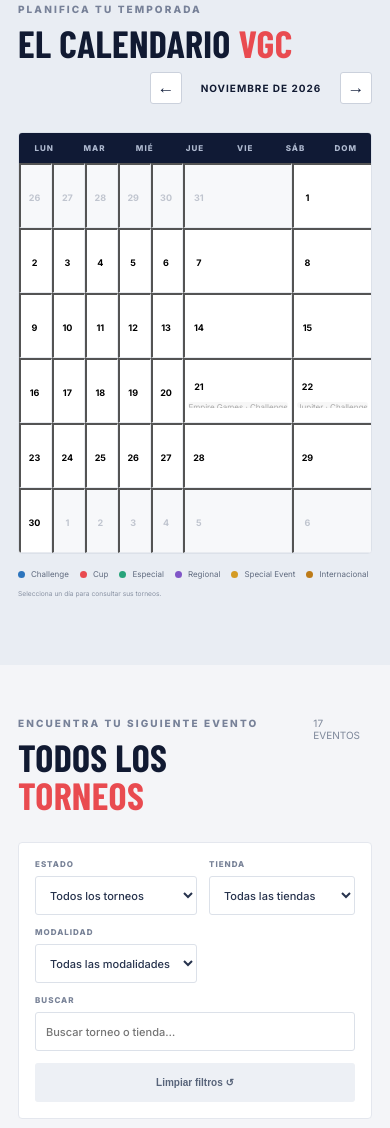
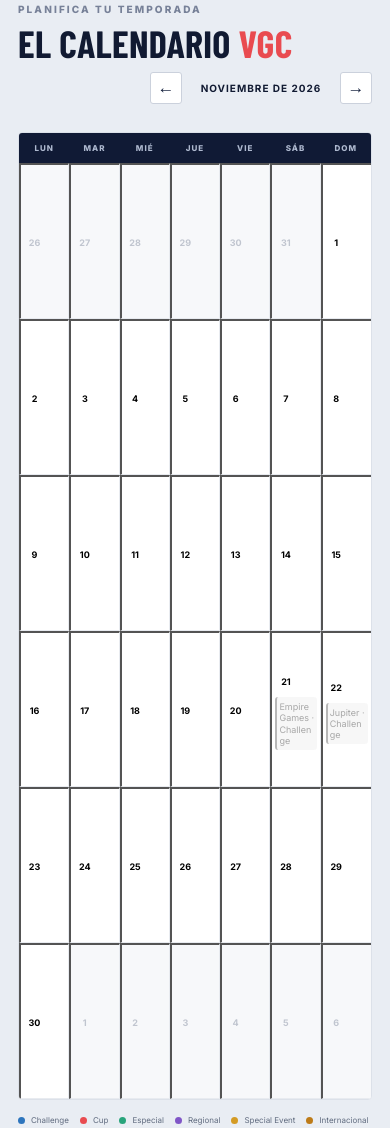
Before and after one commit to VgcSevilla/torneos, a plain HTML site: page index.html in a window 390 px wide. Shown: the part 1741-2869 px from the top of the page. Drawn offline with nearby package versions, Linux system fonts and the light colour scheme; no server answers; a web font is replaced by a local one.

Commit message:
Corrección recuadros calendario móvil
Corrección recuadros calendario móvil

```diff
--- a/styles.css
+++ b/styles.css
@@ -30,3 +30,42 @@
 .event-card.type-internacional .type-pill{background:#fff0d5;color:#88530c}
 .day-event.internacional{border-color:#bd7b18;background:#fff0d5;color:#88530c}
 .dot-internacional{background:#bd7b18}
+
+/* Calendario: etiquetas legibles exclusivamente en pantallas móviles. */
+@media (max-width: 600px) {
+  .calendar-day {
+    min-height: 156px;
+    padding: 5px 3px;
+    vertical-align: top;
+    overflow: hidden;
+  }
+  .calendar-day .day-event {
+    display: block;
+    width: 100%;
+    height: auto;
+    min-height: 0;
+    margin-top: 5px;
+    padding: 4px 2px;
+    border: 0;
+    border-left: 2px solid #2d75bd;
+    border-radius: 3px;
+    font-size: 9px;
+    line-height: 1.25;
+    white-space: normal;
+    overflow: visible;
+    text-overflow: clip;
+    overflow-wrap: anywhere;
+    word-break: normal;
+    text-align: left;
+  }
+  .calendar-day .day-event.cup { border-left-color: #e94b50; }
+  .calendar-day .day-event.special { border-left-color: #28a47b; }
+  .calendar-day .day-event.regional { border-left-color: #8056c7; }
+  .calendar-day .day-event.special-event { border-left-color: #d49b24; }
+  .calendar-day .day-event.internacional { border-left-color: #bd7b18; }
+  .calendar-day .more-events {
+    display: block;
+    white-space: normal;
+    overflow-wrap: anywhere;
+  }
+}
```
